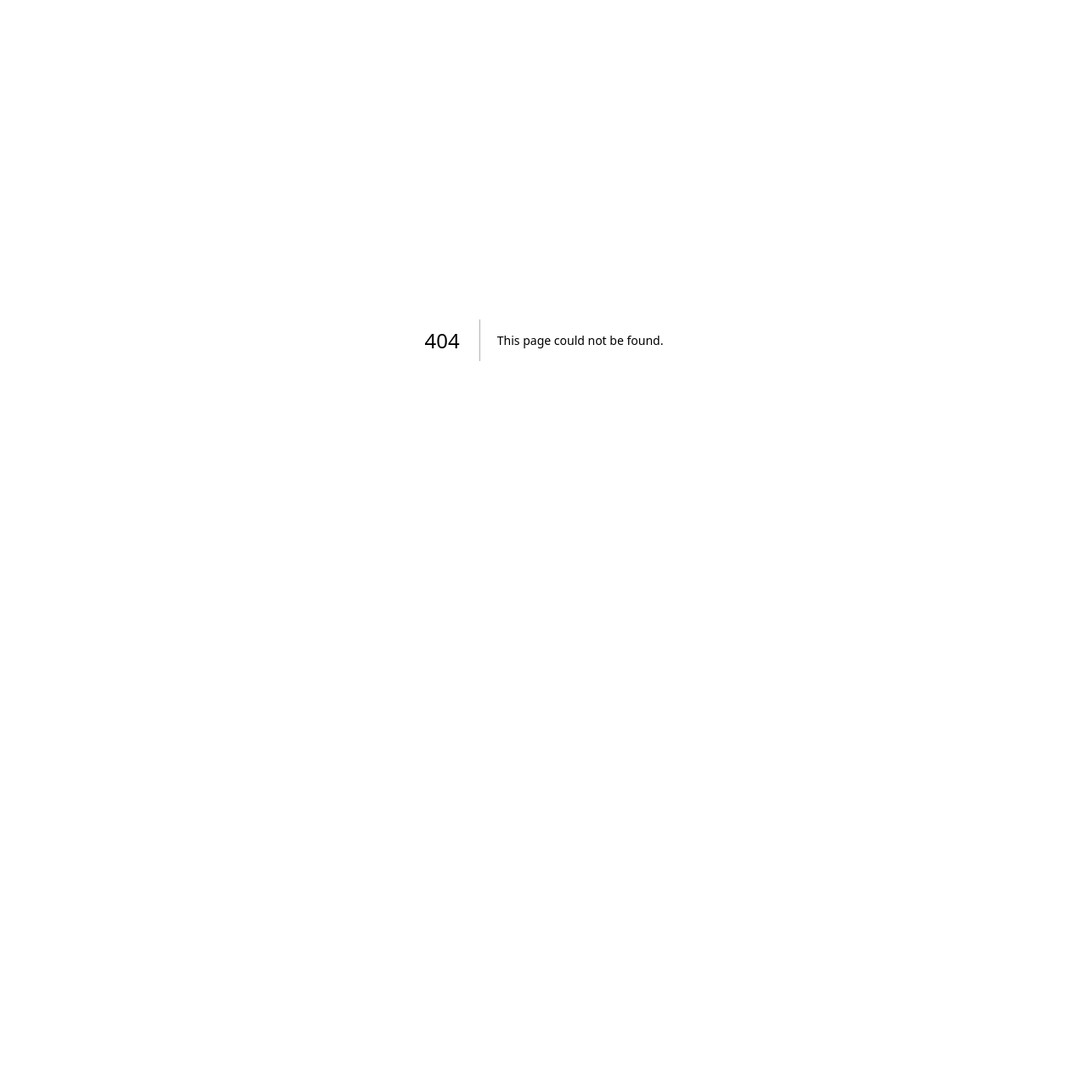
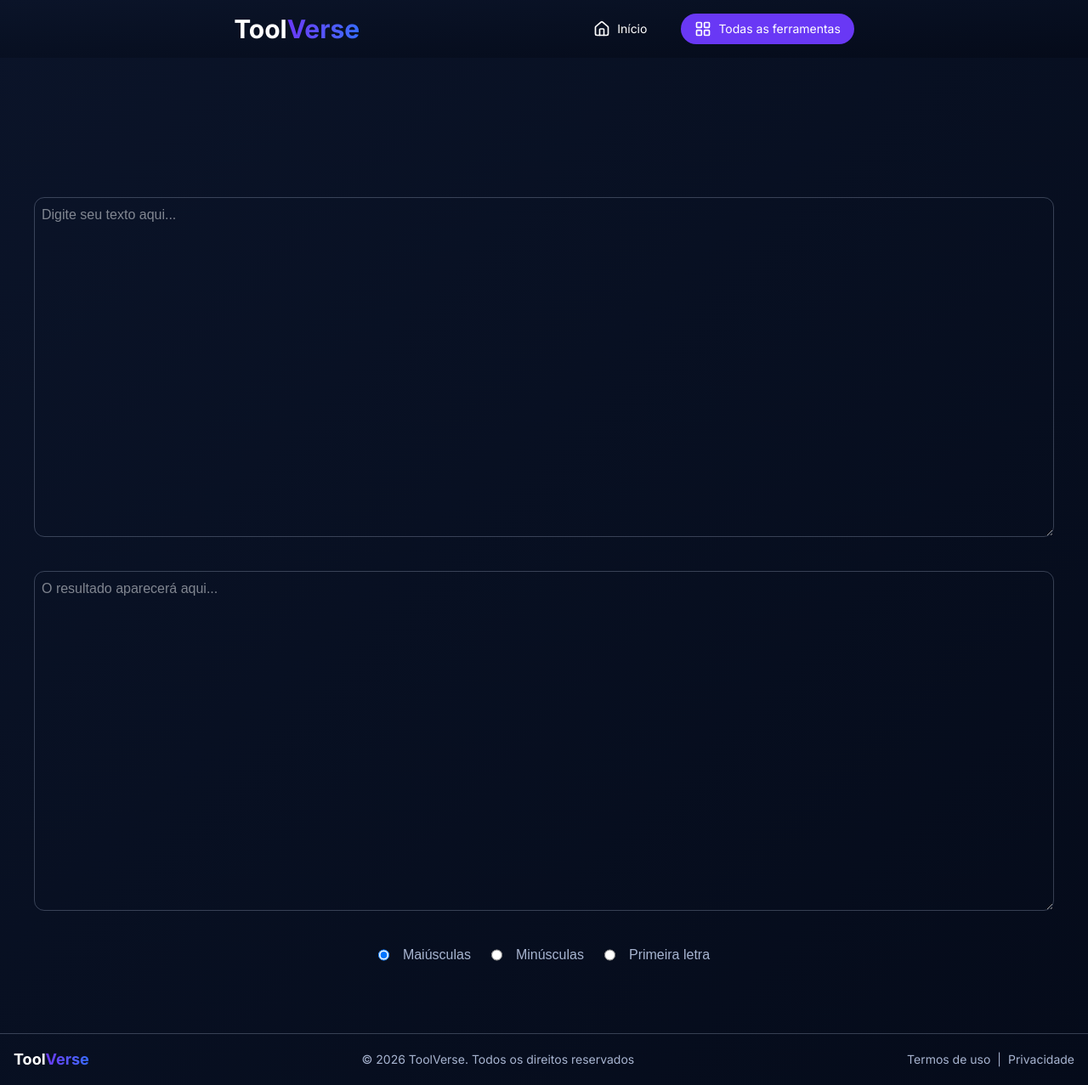
Before and after one commit to MatheusBourguignonF/toolverse, a Next.js app: page /tools/converter-maiuscula-minuscula in a window 1280 px wide. Before the commit this address had no page. Shown: the whole page at 85% size. Before the commit the page ends 800 px from the top, so only its background shows below. Built offline with nearby package versions, Linux system fonts and the light colour scheme.

Commit message:
feat: implement tool for converting between uppercase and lowercase

```diff
--- /dev/null
+++ b/src/app/tools/converter-maiuscula-minuscula/page.tsx
@@ -0,0 +1,131 @@
+"use client";
+
+import { Footer } from "@/components/layout/Footer";
+import { Header } from "@/components/layout/Header";
+import { useLayoutEffect, useRef, useState } from "react";
+import gsap from "gsap";
+import { SplitText } from "gsap/SplitText";
+import { ScrollTrigger } from "gsap/ScrollTrigger";
+
+export default function Tools() {
+  useLayoutEffect(() => {
+    gsap.registerPlugin(SplitText);
+    gsap.registerPlugin(ScrollTrigger);
+
+    const ctx = gsap.context(() => {
+      gsap.to(".image", {
+        y: 0,
+        opacity: 100,
+      });
+
+      SplitText.create(".title", {
+        type: "lines, words, chars",
+        mask: "lines",
+        autoSplit: true,
+        onSplit(self) {
+          return gsap.from(self.lines, {
+            duration: 1,
+            y: 100,
+            autoAlpha: 0,
+            stagger: {
+              amount: 0.5,
+              from: "start",
+            },
+          });
+        },
+      });
+    });
+
+    return () => ctx.revert();
+  }, []);
+
+  const [selected, setSelected] = useState<"option1" | "option2" | "option3">(
+    "option1",
+  );
+  const [text, setText] = useState<string>("");
+
+  function textFormatting() {
+    if (selected === "option1") {
+      return text.toUpperCase();
+    } else if (selected === "option2") {
+      return text.toLowerCase();
+    } else {
+      return text
+        .toLowerCase()
+        .split(" ")
+        .map((word) => word.charAt(0).toUpperCase() + word.slice(1))
+        .join(" ");
+    }
+  }
+  return (
+    <div className="bg-linear-to-br min-h-screen flex flex-col from-[#0B1429] to-[#050B1A]">
+      <Header page="tools" />
+
+      <main className="flex-1 sm:p-10 flex flex-col gap-12">
+        <section className="flex flex-col items-center sm:items-start">
+          <h1 className="title text-4xl sm:text-6xl lg:text-5xl xl:text-6xl text-white font-bold flex-col text-center lg:text-left pt-4">
+            <span className="text-white sm:bg-linear-to-r sm:from-[#6938F5] sm:to-[#356BFF] sm:bg-clip-text sm:text-transparent ">
+              Converter Maiúsculas e Minúsculas
+            </span>
+          </h1>
+        </section>
+
+        <section className="flex flex-col items-center gap-10">
+          <textarea
+            onChange={(event) => {
+              setText(event.target.value);
+              textFormatting();
+            }}
+            placeholder="Digite seu texto aqui..."
+            className="border border-muted/30 rounded-xl text-foreground w-[clamp(280px,95vw,1200px)] h-100 p-2"
+          />
+
+          <textarea
+            onChange={(event) => setText(event.target.value)}
+            placeholder="O resultado aparecerá aqui..."
+            className="border border-muted/30 rounded-xl text-foreground w-[clamp(280px,95vw,1200px)] h-100 p-2"
+            value={textFormatting()}
+            readOnly
+          ></textarea>
+
+          <form className="flex flex-col gap-4 sm:flex-row sm:gap-6">
+            <label className="text-muted flex gap-4">
+              <input
+                type="radio"
+                value="option1"
+                checked={selected === "option1"}
+                onChange={() => setSelected("option1")}
+                className="text-muted"
+              />
+              Maiúsculas
+            </label>
+
+            <label className="text-muted flex gap-4">
+              <input
+                type="radio"
+                value="option2"
+                checked={selected === "option2"}
+                onChange={() => setSelected("option2")}
+                className="text-muted"
+              />
+              Minúsculas
+            </label>
+
+            <label className="text-muted flex gap-4">
+              <input
+                type="radio"
+                value="option3"
+                checked={selected === "option3"}
+                onChange={() => setSelected("option3")}
+                className="text-muted"
+              />
+              Primeira letra
+            </label>
+          </form>
+        </section>
+      </main>
+
+      <Footer />
+    </div>
+  );
+}
--- a/src/app/tools/page.tsx
+++ b/src/app/tools/page.tsx
@@ -84,8 +84,8 @@ export default function Tools() {
     <div className="bg-linear-to-br min-h-screen flex flex-col from-[#0B1429] to-[#050B1A]">
       <Header page="tools"></Header>
 
-      <main className="flex-1 p-10 flex flex-col gap-30">
-        <section className="flex flex-col items-center sm:items-start gap-10">
+      <main className="flex-1  flex flex-col gap-10">
+        <section className="flex flex-col items-center sm:items-start gap-10 p-10">
           <h1 className="title text-4xl sm:text-6xl lg:text-5xl xl:text-6xl text-white font-bold flex-col text-center lg:text-left">
             <span className="text-white sm:bg-linear-to-r sm:from-[#6938F5] sm:to-[#356BFF] sm:bg-clip-text sm:text-transparent">
               Explore
@@ -110,7 +110,8 @@ export default function Tools() {
           </form>
         </section>
 
-        <section>
+        <section className="flex justify-center items-center">
+          <div className="grid sm:grid-cols-4 grid-cols-2 gap-4">
             {tools.map((tool) => (
               <ToolCard
                 key={tool.id}
@@ -121,6 +122,7 @@ export default function Tools() {
                 href={tool.href}
               />
             ))}
+          </div>
         </section>
       </main>
       <Footer />
--- a/src/data/tools/tools.ts
+++ b/src/data/tools/tools.ts
@@ -1,4 +1,4 @@
-import { WholeWord } from "lucide-react";
+import { CaseSensitive, WholeWord } from "lucide-react";
 
 export const tools: ITool[] = [
     {
@@ -8,5 +8,13 @@ export const tools: ITool[] = [
         icon: WholeWord,
         color: "blue",
         href: "/tools/contador-de-caracteres",
+    },
+    {
+        id: 1,
+        name: "Converter Maiúscula e Minúscula",
+        description: "Converte o texto para letras maiúsculas ou minúsculas.",
+        icon: CaseSensitive,
+        color: "red",
+        href: "/tools/converter-maiuscula-minuscula",
     }
 ]
```
Lines whose indentation alone changed are shown as unchanged.
